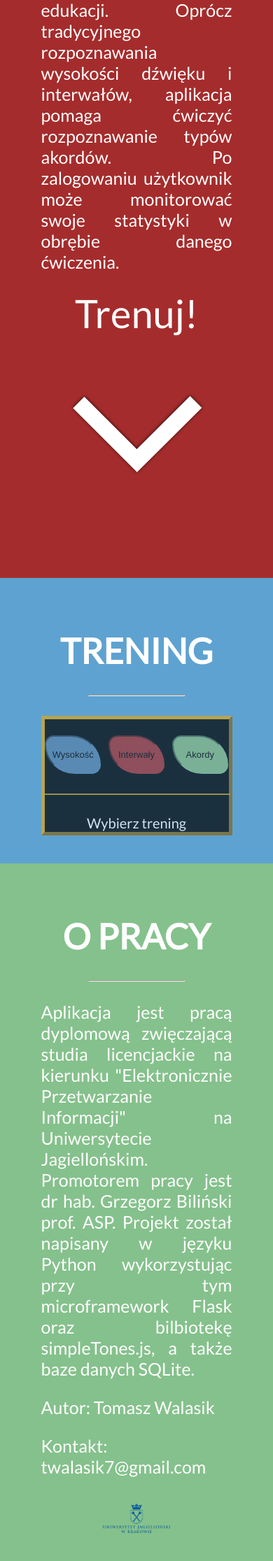
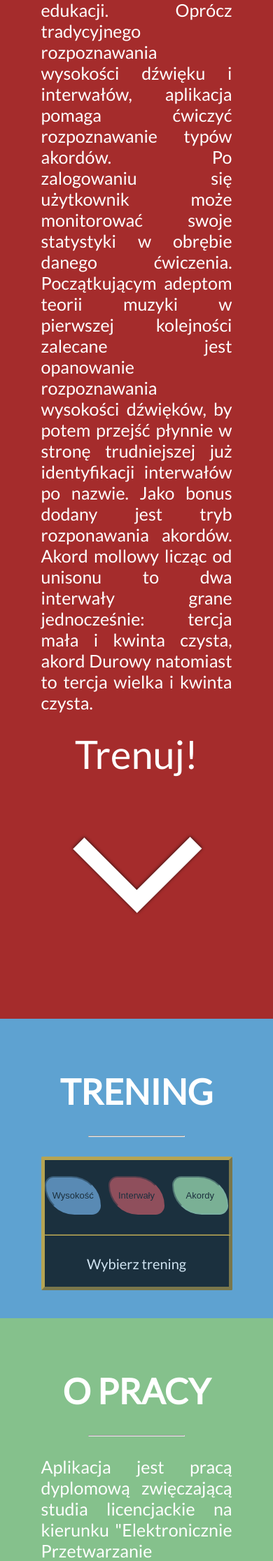
Before and after one commit to Ruben1886/trener_sluchu, a Flask app: template templates/home.jinja2 in a window 390 px wide. Shown: the part 408-2639 px from the top of the page at 70% size. Run offline with Flask 2, Linux system fonts and the light colour scheme; the template is opened without the code that fills it, so the values that code supplies are empty; some libraries are stand-ins or nearby versions.

Commit message:
Final Project before code refactorization

```diff
--- a/static/stylesheet.css
+++ b/static/stylesheet.css
@@ -99,12 +99,12 @@ footer{
 	background-color: rgb(20,20,20);
 	width: 100%;
 	height: 50px;
+	font-size: 14px;
 }
 #footerText{
 	padding-top: 15px;
 	padding-bottom: 15px;
 }
-
 /*GAMEBOARD*/
 #gameboard{
 	background-color: black;
@@ -156,7 +156,7 @@ button{
 	font-size: 80px;
 }
 #choice{
-	height: 5px;
+	height: 25px;
 }
 button:hover{
 	transition: 0.4s;
@@ -201,7 +201,10 @@ button:hover{
 	#gameboard p{
 		font-size: 20px;
 	}
-	#jumping_arrow{
-  	animation-name: none;
+	#jumping_arrow:hover{
+		cursor: default;
+	}
+	@keyframes jump {
+    0%   {margin-top: 0px;}
 	}
 }
--- a/templates/home.jinja2
+++ b/templates/home.jinja2
@@ -39,7 +39,10 @@
                     <h1>TRENER SŁUCHU</h1>
                     <hr>
                     <p>Trener słuchu relatywnego to aplikacja, która pomaga muzykom w kształceniu słuchu na różnym poziomie edukacji. Oprócz tradycyjnego rozpoznawania wysokości dźwięku i interwałów, aplikacja
-                    pomaga ćwiczyć rozpoznawanie typów akordów. Po zalogowaniu użytkownik może monitorować swoje statystyki w obrębie danego ćwiczenia.</p>
+                    pomaga ćwiczyć rozpoznawanie typów akordów. Po zalogowaniu się użytkownik może monitorować swoje statystyki w obrębie danego ćwiczenia. Początkującym adeptom teorii muzyki w pierwszej kolejności
+                    zalecane jest opanowanie rozpoznawania wysokości dźwięków, by potem przejść płynnie w stronę trudniejszej już identyfikacji interwałów po nazwie. Jako bonus dodany jest tryb rozponawania akordów.
+                    Akord mollowy licząc od unisonu to dwa interwały grane jednocześnie: tercja mała i kwinta czysta, akord Durowy natomiast to tercja wielka i kwinta czysta.
+                    </p>
                     <div id="jumping_arrow">
                         Trenuj!
                         <p><img src="../static/images/arrow.png" alt="Play" width="250" height="250"></p>
@@ -75,10 +78,10 @@
                         <h1>O PRACY</h1>
                         <hr>
                         <p>Aplikacja jest pracą dyplomową zwięczającą studia licencjackie na kierunku "Elektronicznie Przetwarzanie Informacji" na Uniwersytecie Jagiellońskim.
-                            Promotorem pracy jest dr hab. Grzegorz Biliński prof. ASP. Projekt został napisany w języku Python wykorzystując przy tym microframework Flask
-                            oraz bilbiotekę simpleTones.js, a także baze danych SQLite.</p>
-                        <p>Autor: Tomasz Walasik</p>
-                        <p>Kontakt: twalasik7@gmail.com</p>
+                            Promotorem pracy jest dr hab. Grzegorz Biliński prof. ASP. Projekt został napisany w języku Python wykorzystując przy tym microframework Flask, plugin Scrollify,
+                            bilbiotekę simpleTones.js, a także baze danych SQLite obsługiwaną za pomocą SQLAlchemy. Strona jest w pełni responsywna.</p>
+                        <p><i><u>Autor: Tomasz Walasik</u></i></p>
+                        <p><i><u>Kontakt: twalasik7@gmail.com</u></i></p>
                         <img id="UJ" src="../static/images/UJ_logo.png">
                 </div>
             </div>
```
